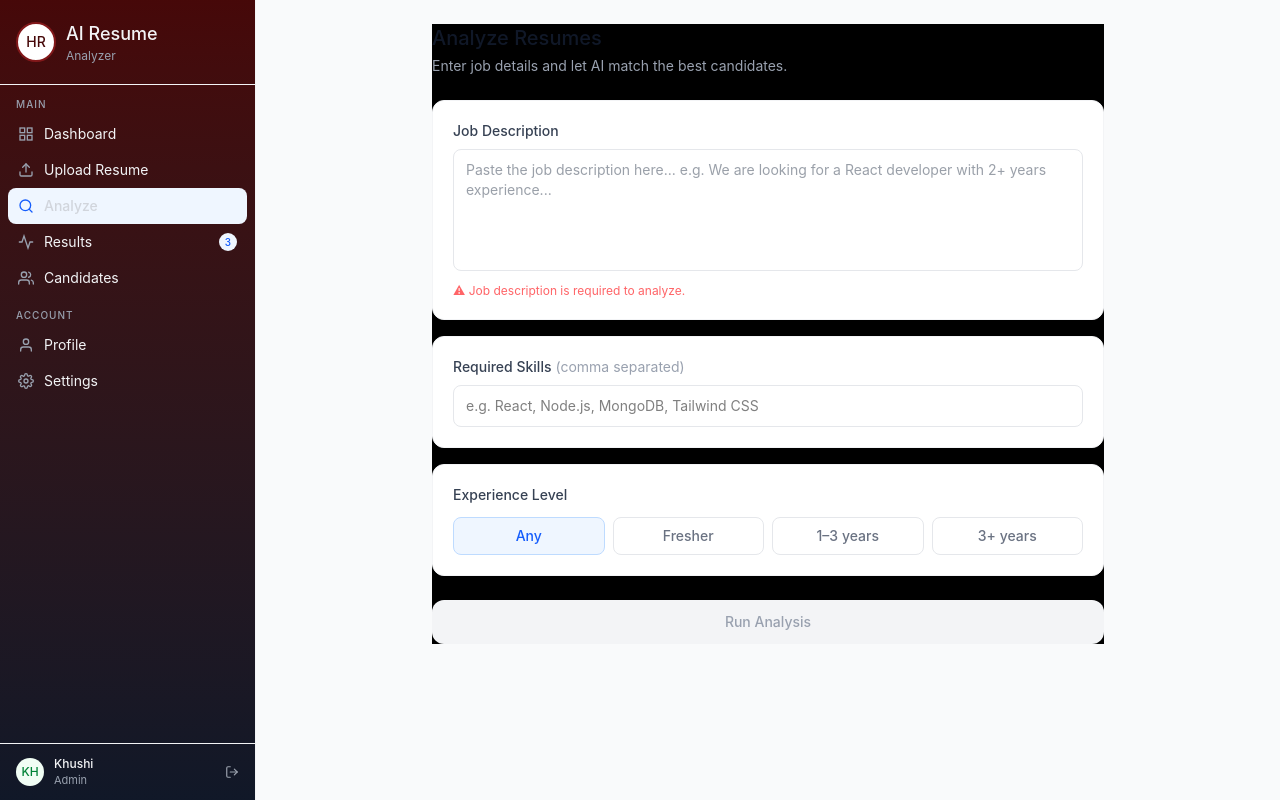
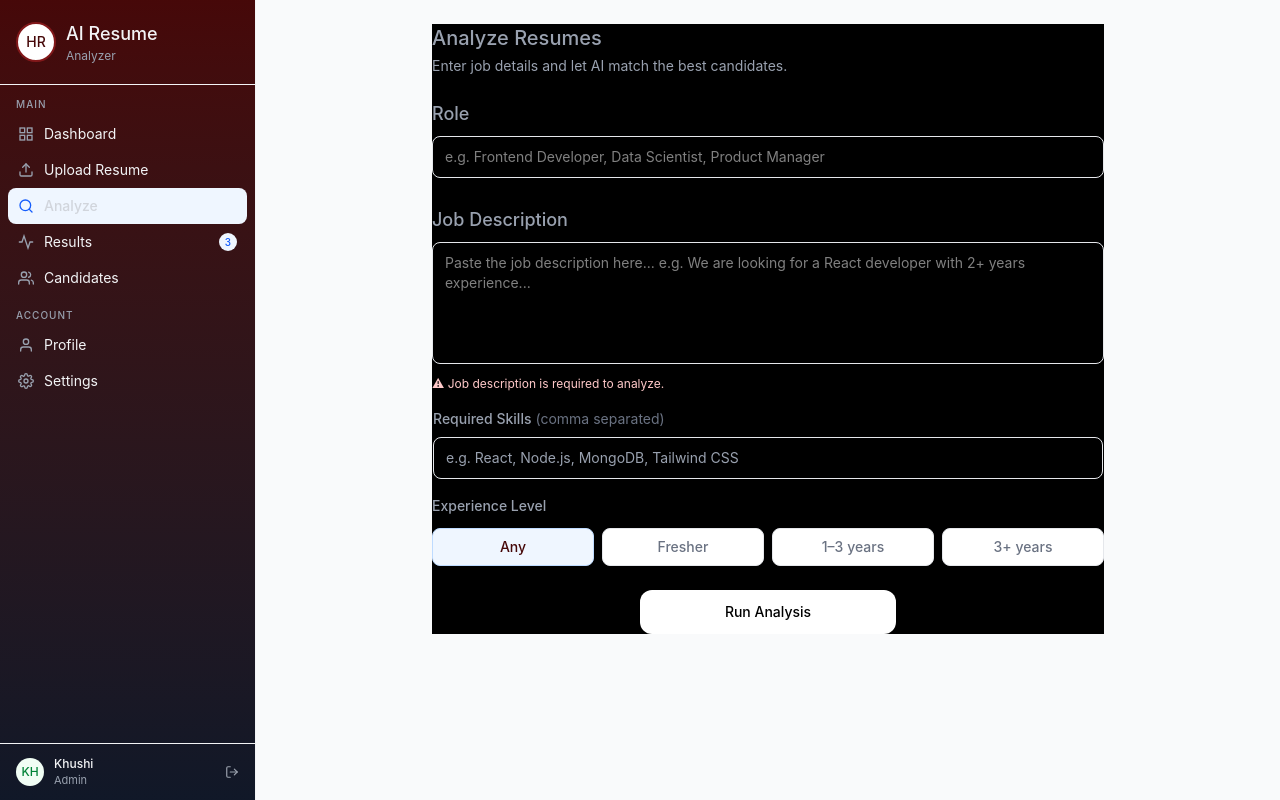
Before and after one commit to nayanbandgar/AI-RESUME-ANALAYZER, a React (Vite) app in the folder frontend/: page /analyze in a window 1280 px wide. Built offline with nearby package versions, Linux system fonts and the light colour scheme.

Commit message:
feat: implement resume analysis endpoint and enhance upload functionality with improved UI and error handling

```diff
--- a/frontend/src/components/analyze.jsx
+++ b/frontend/src/components/analyze.jsx
@@ -17,21 +17,55 @@ export default function Analyze() {
       setDone(true);
     }, 2500);
   };
+  const runAnalysis = async () => {
+
+    try {
+
+      const response = await axios.post(
+        "http://127.0.0.1:8000/analyze",
+        {
+          job_description: jobDescription
+        }
+      );
+
+      navigate("/results", {
+        state: {
+          results: response.data.results
+        }
+      });
+
+    } catch (error) {
+
+      console.log(error);
+
+    }
+  };
 
   return (
     <div className="max-w-2xl mx-auto bg-black">
 
       {/* Header */}
       <div className="mb-6">
-        <h1 className="text-xl font-medium text-gray-900">Analyze Resumes</h1>
+        <h1 className="text-xl font-medium text-gray-400">Analyze Resumes</h1>
         <p className="text-sm text-gray-400 mt-1">
           Enter job details and let AI match the best candidates.
         </p>
       </div>
+      {/*role for job*/}
+      <div>
+        <label className="block text-lg font-medium text-gray-400  ">
+          Role
+        </label>
+        <input
+          type="text"
+          placeholder="e.g. Frontend Developer, Data Scientist, Product Manager"
+          className="w-full px-3  py-2.5 mb-7 mt-2 border border-gray-200 rounded-lg text-sm text-white focus:outline-none focus:ring-2 focus:ring-blue-100 focus:border-blue-300"
+        />
+      </div>
 
       {/* Job Description */}
-      <div className="bg-white border border-gray-100 rounded-xl p-5 mb-4">
-        <label className="block text-sm font-medium text-gray-700 mb-2">
+      <div className="  rounded-xl  mb-4">
+        <label className="block text-lg font-medium text-gray-400 mb-2">
           Job Description
         </label>
         <textarea
@@ -39,25 +73,25 @@ export default function Analyze() {
           placeholder="Paste the job description here... e.g. We are looking for a React developer with 2+ years experience..."
           value={jobDescription}
           onChange={(e) => setJobDescription(e.target.value)}
-          className="w-full px-3 py-2.5 border border-gray-200 rounded-lg text-sm text-gray-700 focus:outline-none focus:ring-2 focus:ring-blue-100 focus:border-blue-300 resize-none"
+          className="w-full px-3 py-2.5 border border-gray-200 rounded-lg text-sm text-white focus:outline-none focus:ring-2 focus:ring-blue-100 focus:border-blue-300 resize-none"
         />
         {!jobDescription.trim() && (
-          <p className="text-xs text-red-400 mt-1.5">⚠ Job description is required to analyze.</p>
+          <p className="text-xs text-red-200 mt-1.5">⚠ Job description is required to analyze.</p>
         )}
       </div>
 
       {/* Required Skills */}
-      <div className="bg-white border border-gray-100 rounded-xl p-5 mb-4">
-        <label className="block text-sm font-medium text-gray-700 mb-2">
+      <div className=" border  rounded-xl  mb-4">
+        <label className="block text-sm font-medium text-gray-400 mb-2">
           Required Skills
-          <span className="text-gray-400 font-normal ml-1">(comma separated)</span>
+          <span className="text-gray-500 font-normal ml-1">(comma separated)</span>
         </label>
         <input
           type="text"
           placeholder="e.g. React, Node.js, MongoDB, Tailwind CSS"
           value={skills}
           onChange={(e) => setSkills(e.target.value)}
-          className="w-full px-3 py-2.5 border border-gray-200 rounded-lg text-sm focus:outline-none focus:ring-2 focus:ring-blue-100 focus:border-blue-300"
+          className="w-full px-3 py-2.5 border border-gray-200 rounded-lg text-sm text-white focus:outline-none focus:ring-2 focus:ring-blue-100 focus:border-blue-300 placeholder:text-gray-400"
         />
 
         {/* Skill Tags Preview */}
@@ -67,7 +101,7 @@ export default function Analyze() {
               s.trim() ? (
                 <span
                   key={i}
-                  className="bg-blue-50 text-blue-600 text-xs font-medium px-2.5 py-1 rounded-full"
+                  className="bg-blue-50 text-red-950 text-xs font-medium px-2.5 py-1 rounded-full"
                 >
                   {s.trim()}
                 </span>
@@ -78,8 +112,8 @@ export default function Analyze() {
       </div>
 
       {/* Experience Level */}
-      <div className="bg-white border border-gray-100 rounded-xl p-5 mb-6">
-        <label className="block text-sm font-medium text-gray-700 mb-3">
+      <div className="  rounded-xl  mb-6">
+        <label className="block text-sm font-medium text-gray-400 mb-3">
           Experience Level
         </label>
         <div className="grid grid-cols-4 gap-2">
@@ -93,7 +127,7 @@ export default function Analyze() {
               key={opt.value}
               onClick={() => setExperience(opt.value)}
               className={`py-2 rounded-lg text-sm font-medium border transition-colors ${experience === opt.value
-                  ? "bg-blue-50 text-blue-600 border-blue-200"
+                ? "bg-blue-50 text-red-950 border-blue-200"
                 : "bg-white text-gray-500 border-gray-200 hover:bg-gray-50"
                 }`}
             >
@@ -104,12 +138,13 @@ export default function Analyze() {
       </div>
 
       {/* Analyze Button */}
+      <div className="flex justify-center items-center">
         <button
           onClick={analyzeResume}
           disabled={analyzing || !jobDescription.trim()}
-        className={`w-full py-3 rounded-xl text-sm font-medium transition-colors ${analyzing || !jobDescription.trim()
-            ? "bg-gray-100 text-gray-400 cursor-not-allowed"
-            : "bg-gray-900 text-white hover:bg-gray-700"
+          className={`w-64 py-3 rounded-xl text-sm font-medium transition-colors justify-center flex items-center ${analyzing || !jobDescription.trim()
+            ? "bg-white text-black cursor-pointer"
+            : "bg-gray-900 text-white hover:bg-red-950"
             }`}
         >
           {analyzing ? (
@@ -124,8 +159,10 @@ export default function Analyze() {
             "Run Analysis"
           )}
         </button>
+      </div>
 
-      {/* Success Message */}
+
+      {/* Success Message
       {done && (
         <div className="mt-4 bg-green-50 border border-green-100 rounded-xl p-4 flex items-center gap-3">
           <svg width="18" height="18" viewBox="0 0 24 24" fill="none" stroke="#16a34a" strokeWidth="2" strokeLinecap="round">
@@ -140,7 +177,7 @@ export default function Analyze() {
             </p>
           </div>
         </div>
-      )}
+      )} */}
 
     </div>
   );
--- a/frontend/src/components/login.jsx
+++ b/frontend/src/components/login.jsx
@@ -184,14 +184,14 @@ export default function Login() {
 
               }
 
-              className={`w-full px-3 py-2.5 border rounded-lg text-sm  tetx-white placeholder:text-gray-500 focus:outline-none focus:ring-2 focus:ring-blue-100 ${errors.password
+              className={`w-full px-3 py-2.5 border rounded-lg text-sm  text-white placeholder:text-gray-500 focus:outline-none focus:ring-2 focus:ring-blue-100 ${errors.password
                 ? "border-red-400 focus:border-red-400"
                 : "border-gray-200 focus:border-blue-300"
                 }`}
             />
             <span
               onClick={() => setShowPassword(!showPassword)}
-              className=" absolute right-3 top-3 text-gray-500 hover:text-gray-700 cursor-pointer"
+              className=" absolute right-3 top-3 text-gray-100 hover:text-gray-100 cursor-pointer"
             >
               {showPassword ? <FaEyeSlash /> : <FaEye />}
             </span>
--- a/frontend/src/components/result.jsx
+++ b/frontend/src/components/result.jsx
@@ -64,7 +64,7 @@ function ScoreGauge({ score }) {
   const color = scoreColor(score);
 
   return (
-    <div className="flex flex-col items-center">
+    <div className=" flex flex-col items-center">
       <svg width="130" height="75" viewBox="0 0 130 75">
         <path
           d={`M 10 70 A ${radius} ${radius} 0 0 1 120 70`}
@@ -94,7 +94,7 @@ export default function Results() {
     filter === "all" ? mockResults : mockResults.filter((r) => r.status === filter);
 
   return (
-    <div className="flex gap-4 max-w-5xl mx-auto relative">
+    <div className="flex gap-4 max-w-5xl bg-black mx-auto relative">
 
       {/* Results List */}
       <div className={`flex flex-col gap-3 transition-all duration-300 ${selected ? "w-[45%]" : "w-full"}`}>
```
Also changed, not shown: frontend/src/components/uploadresume.jsx (+36 -15 lines), 1 other file (tests, documents, lock files or other folders). Lines whose indentation alone changed are shown as unchanged.
